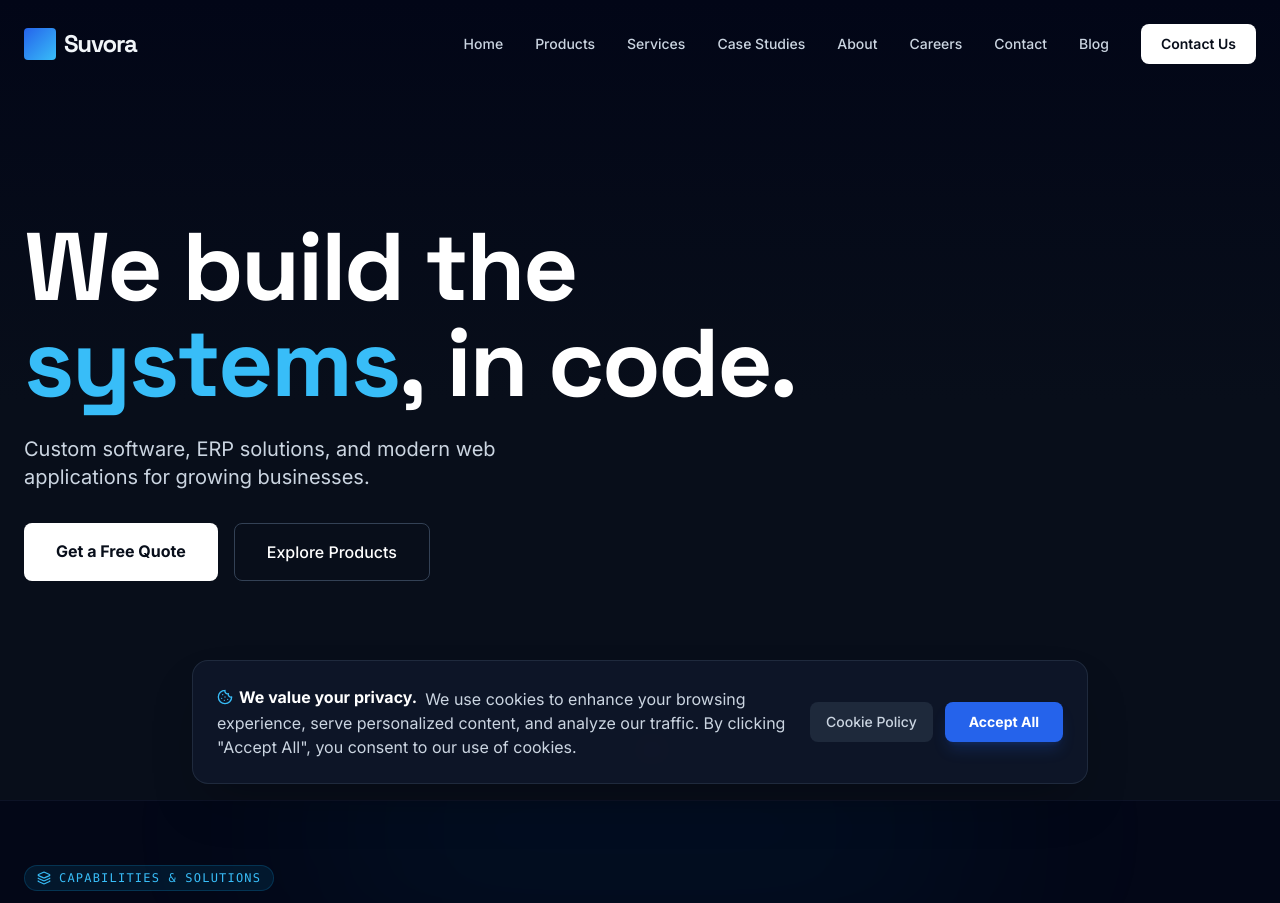
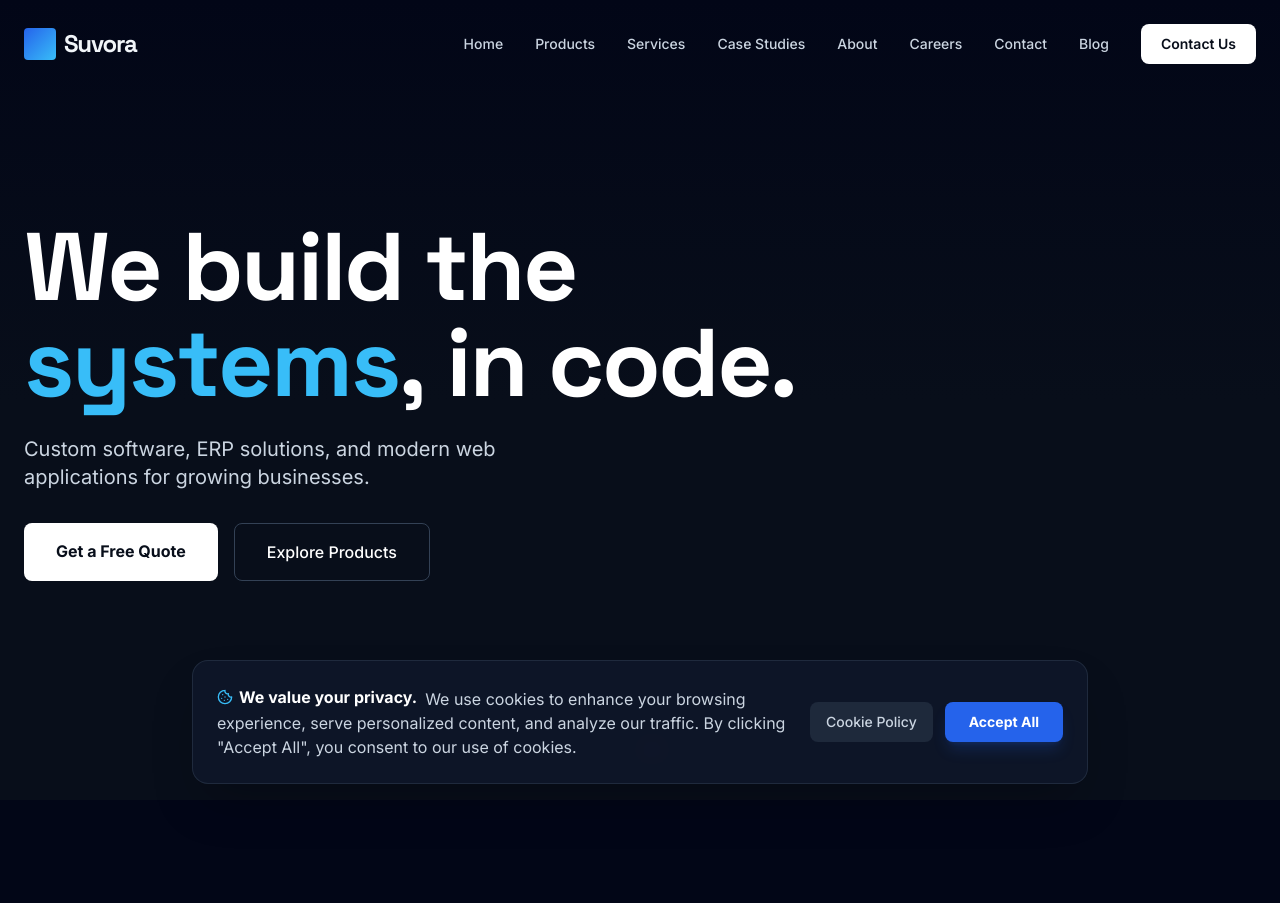
Before and after one commit to Umer-Ayyan/suvora-website, a React (Vite) app: page / in a window 1280 px wide. Shown: the top 903 px of the page. Built offline with nearby package versions, Linux system fonts and the light colour scheme.

Commit message:
Remove HeroCarousel from homepage for now

```diff
--- a/App.tsx
+++ b/App.tsx
@@ -1,7 +1,6 @@
 import React from 'react';
 import Layout from './components/Layout';
 import HeroSection from './components/HeroSection';
-import HeroCarousel from './components/HeroCarousel';
 import ContactForm from './components/ContactForm';
 import { SERVICES, PORTFOLIO, TEAM, ICON_MAP, TECH_STACK } from './constants';
 import { ArrowRight, ExternalLink } from 'lucide-react';
@@ -16,9 +15,6 @@ const App: React.FC = () => {
 </Helmet>
 
       <HeroSection />
-
-      {/* Capabilities & Solutions Carousel */}
-      <HeroCarousel />
 
       {/* Our Products: FlowERP */}
       <section id="products" className="py-24 bg-slate-950 relative overflow-hidden">
```
